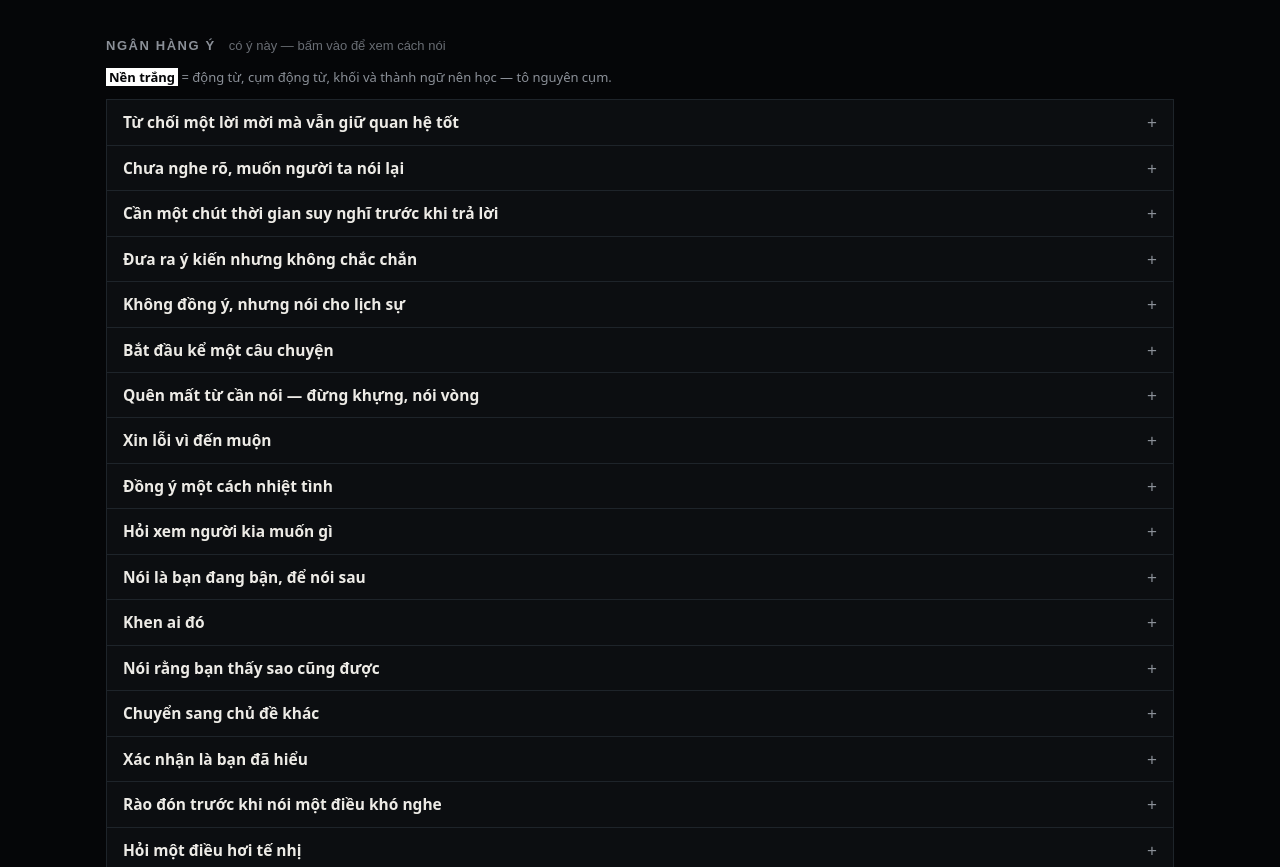
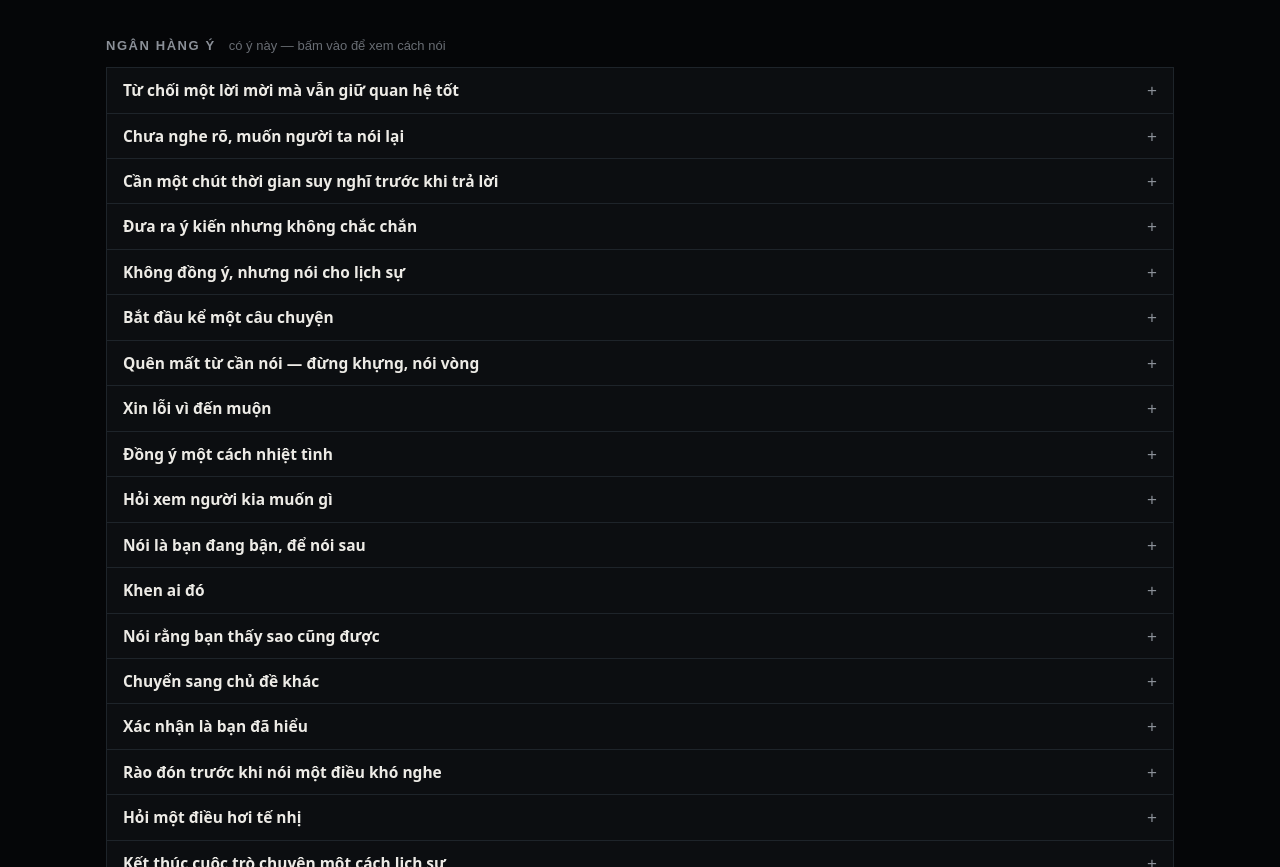
Before and after one commit to tmniosc/language_study, a plain HTML site: page english_study/src/en-speak/index.html in a window 1280 px wide. Shown: the part 3143-4010 px from the top of the page. Drawn offline with Linux system fonts and the light colour scheme; a web font is replaced by a local one.

Commit message:
en-speak: chú thích tô nền chỉ để một chỗ
Co-Authored-By: Claude Opus 5.5 <noreply@anthropic.com>

```diff
--- a/english_study/src/en-speak/index.html
+++ b/english_study/src/en-speak/index.html
@@ -116,7 +116,6 @@
   <!-- ---- Ngân hàng ý ---- -->
   <section class="block" aria-labelledby="h-bank">
     <h2 id="h-bank" class="blockh">Ngân hàng ý <span class="sub">có ý này — bấm vào để xem cách nói</span></h2>
-    <p class="legend"><span><span class="vb">Nền trắng</span> = động từ, cụm động từ, khối và thành ngữ nên học — tô nguyên cụm.</span></p>
     <ol id="intentBank" class="bank"></ol>
   </section>
 
```
